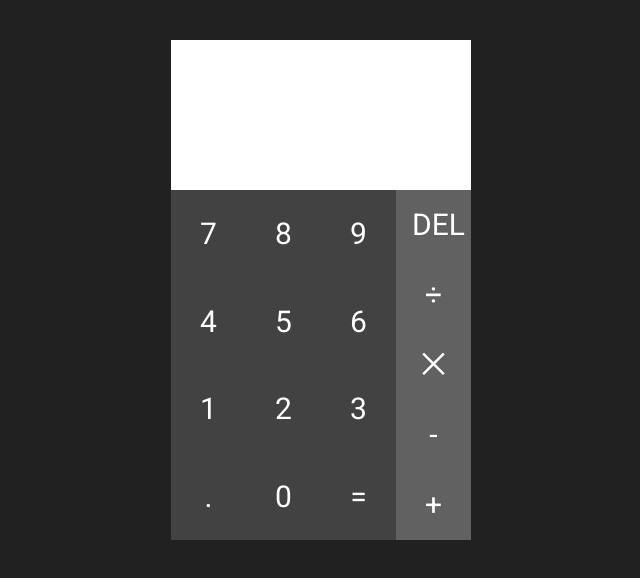
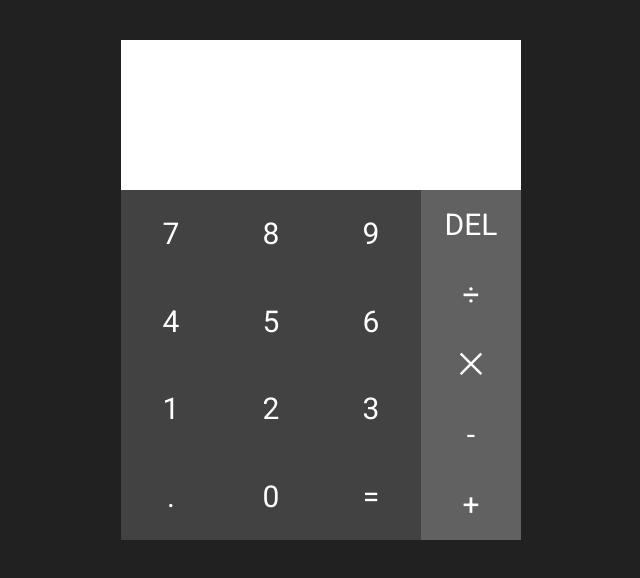
Before and after one commit to AyumuKasuga/calculator, a React (Create React App) app: page / in a window 1280 px wide. Shown: the top 578 px of the page, without its empty margins (319-959 px from the left). Built offline with nearby package versions, Linux system fonts and the light colour scheme; what react-tap-event-plugin would draw is missing.

Commit message:
some improvements

```diff
--- a/src/css/App.css
+++ b/src/css/App.css
@@ -34,24 +34,24 @@
 
 .screenSpaceLine {
     width: 100%;
-    height: 35%;
+    height: 32%;
 }
 
 .screenMainLine {
-    width: 100%;
-    height: 30%;
+    height: 36%;
     display: flex;
     align-items: center;
     justify-content: flex-end;
     font-size: 38px;
     overflow: hidden;
+    padding: 0 10px;
 }
 
 .screenSecondLine {
-    width: 100%;
-    height: 35%;
+    height: 32%;
     display: flex;
     align-items: center;
     justify-content: flex-end;
     font-size: 26px;
+    padding: 0 10px;
 }
--- a/src/css/index.css
+++ b/src/css/index.css
@@ -2,7 +2,9 @@ body {
   margin: 0;
   padding: 0;
   font-family: sans-serif;
-  max-width: 300px;
+  width: 100%;
+  max-width: 400px;
+  height: 100%;
   margin: auto;
   margin-top: 40px;
   background-color: #212121;
--- a/src/js/components/App.jsx
+++ b/src/js/components/App.jsx
@@ -10,7 +10,7 @@ import injectTapEventPlugin from 'react-tap-event-plugin';
 
 injectTapEventPlugin();
 
-const MAX_CHAR = 14
+const MAX_CHAR = 18
 const DEL_BUTTON = 'DEL'
 const CLR_BUTTON = 'CLR'
 const RESULT_BUTTON = '='
@@ -104,6 +104,9 @@ export class App extends Component {
             }
         }
         let evalResult = null
+        // let numbers = filteredInput.split(new RegExp("[^0-9.]")).map((num) => (bigInt(num)))
+        // let actions = filteredInput.split(new RegExp("[0-9.]+")).filter((el) => (el.length != 0))
+
         try{
             evalResult = eval(filteredInput)
             if(evalResult===undefined){evalResult=null}
```
Also changed, not shown: 1 other file (tests, documents, lock files or other folders).
